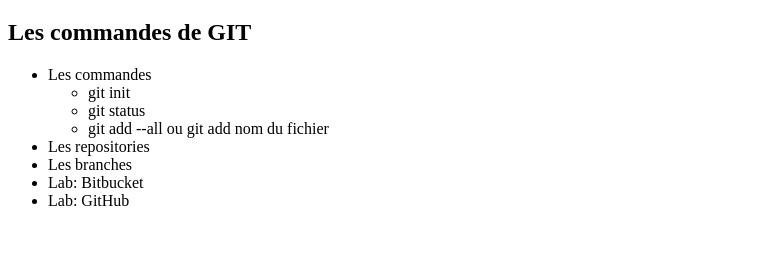
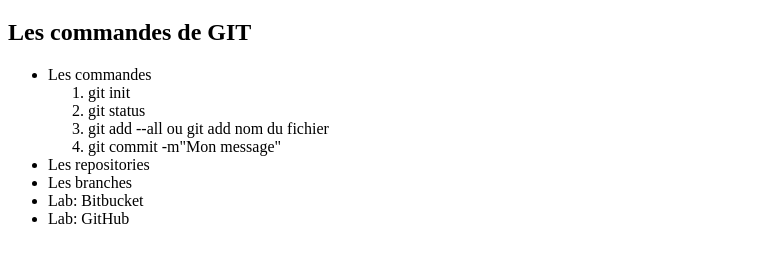
Before and after one commit to MariemGSiala/Formation-GIT, a plain HTML site: page index.html in a window 1280 px wide. Shown: the part 61-324 px from the top of the page, without its empty margins (0-771 px from the left). Drawn offline with Linux system fonts and the light colour scheme.

Commit message:
deuxieme commit

```diff
--- a/index.html
+++ b/index.html
@@ -11,11 +11,13 @@
     <h2>Les commandes de GIT</h2>
     <ul>
         <li>Les commandes</li>
-        <ul>
+        <ol>
             <li>git init</li>
             <li>git status</li>
             <li>git add --all ou git add nom du fichier</li>
-        </ul>
+            <li>git commit -m"Mon message"</li>
+
+        </ol>
         <li>Les repositories</li>
         <li>Les branches</li>
         <li>Lab: Bitbucket</li>
```
